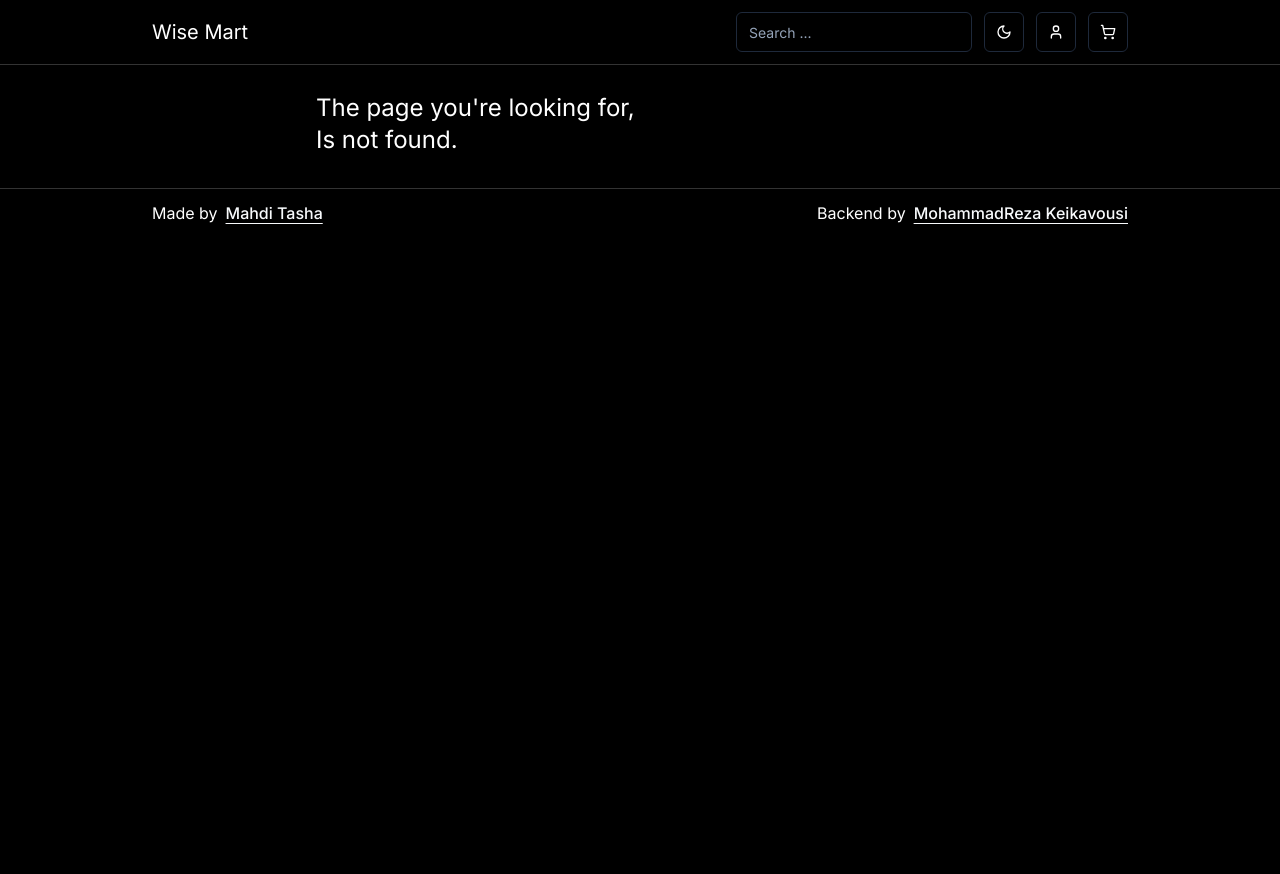
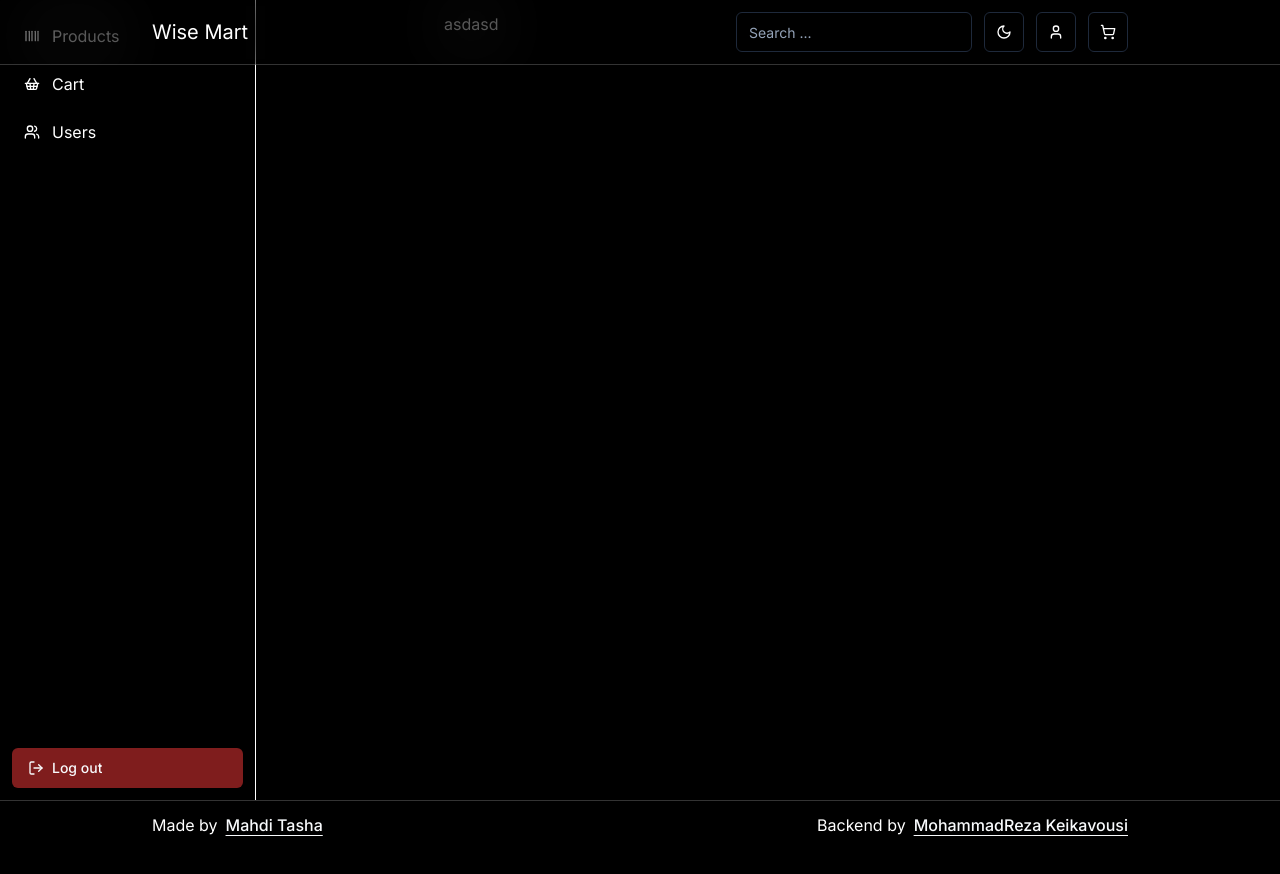
Before and after one commit to tasha-dev/wise-mart, a Next.js app: page /dashboard in a window 1280 px wide. Before the commit this address had no page. Shown: the top 874 px of the page. After the commit the page ends 849 px from the top, so only its background shows below. Built offline with nearby package versions, Linux system fonts and the light colour scheme.

Commit message:
added root layoput of the dashboard pages

```diff
--- /dev/null
+++ b/app/dashboard/layout.tsx
@@ -0,0 +1,104 @@
+// Codes by mahdi tasha
+// Importing part
+import "@/styles/globals.css"
+import {Inter} from "next/font/google"
+import {cn} from "@/lib/utils";
+import {rootLayoutType} from "@/types";
+import {ReactNode} from "react";
+import {siteConfig} from "@/configs";
+import {Metadata} from "next";
+import {Toaster} from "@/components/ui/sonner"
+import {Barcode, ShoppingBasket, Users, LogOut} from "lucide-react";
+import Link from "next/link";
+import Container from "@/components/ui/container";
+import {Button} from "@/components/ui/button";
+
+// Defining fonts
+const fontSans = Inter({
+    subsets: ["latin"],
+    variable: "--font-sans",
+})
+
+// Defining metadata of pages
+export const metadata:Metadata = {
+    title: {
+        template: '%s | Dashboard',
+        default: 'Dashboard | Wise Mart'
+    },
+    description: siteConfig.description,
+    keywords: ["Wise-Mart", "online shopping", "smart shopping", "best deals", "e-commerce", "secure payments", "fast delivery", "product recommendations", "shop online", "smart search"],
+    themeColor: '#00000',
+    openGraph: {
+        type: "website",
+        locale: "en_US",
+        url: siteConfig.url,
+        title: siteConfig.name,
+        description: siteConfig.description,
+        siteName: siteConfig.name,
+    }
+}
+
+// Creating and exporting root layout component as default
+export default function RootLayout({children}: rootLayoutType):ReactNode {
+    // Defining content of menu
+    const menuContent:{
+        title: string,
+        link: string,
+        icon: JSX.Element
+    }[] = [
+        {
+            title: 'Products',
+            link: '/dashboard/products',
+            icon: <Barcode className={'w-4 h-4 shrink-0'} />
+        },
+        {
+            title: 'Cart',
+            link: '/dashboard/cart',
+            icon: <ShoppingBasket className={'w-4 h-4 shrink-0'} />
+        },
+        {
+            title: 'Users',
+            link: '/dashboard/users',
+            icon: <Users className={'w-4 h-4 shrink-0'} />
+        }
+    ];
+
+    // Returning JSX
+    return (
+        <html lang="en" suppressHydrationWarning className={'dark'}>
+            <body className={cn(
+                "bg-background overflow-hidden",
+                fontSans.className
+            )}>
+                <Toaster />
+                <div className={'w-full grid grid-cols-5 h-dvh overflow-hidden'}>
+                    <div className={'col-span-1 border-r border-r-foreground p-3 flex flex-col items-start justify-between'}>
+                        <div className={'overflow-auto h-[80dvh] w-full'}>
+                            {
+                                menuContent.map((item, index) => (
+                                    <Link
+                                        key={index}
+                                        href={item.link}
+                                        className={'flex items-center justify-start p-3 rounded-md gap-3 bg-transparent transition-all duration-500 hover:bg-foreground/20'}
+                                    >
+                                        {item.icon}
+                                        <span className={'block truncate'}>{item.title}</span>
+                                    </Link>
+                                ))
+                            }
+                        </div>
+                        <Button variant={'destructive'} className={'flex items-center justify-start gap-2 w-full'}>
+                            <LogOut className={'w-4 shrink-0 h-4'} />
+                            <span className={'truncate'}>Log out</span>
+                        </Button>
+                    </div>
+                    <div className={'col-span-4 overflow-auto'}>
+                        <Container size={'sm'}>
+                            {children}
+                        </Container>
+                    </div>
+                </div>
+            </body>
+        </html>
+    )
+}
--- /dev/null
+++ b/app/dashboard/page.tsx
@@ -0,0 +1,13 @@
+// Codes by mahdi tasha
+// Importing part
+import {ReactNode} from "react";
+
+// Creating and exporting home page of dashboard as default
+export default function DashboardPage():ReactNode {
+    // Returning JSX
+    return (
+        <div>
+            asdasd
+        </div>
+    );
+}
```
